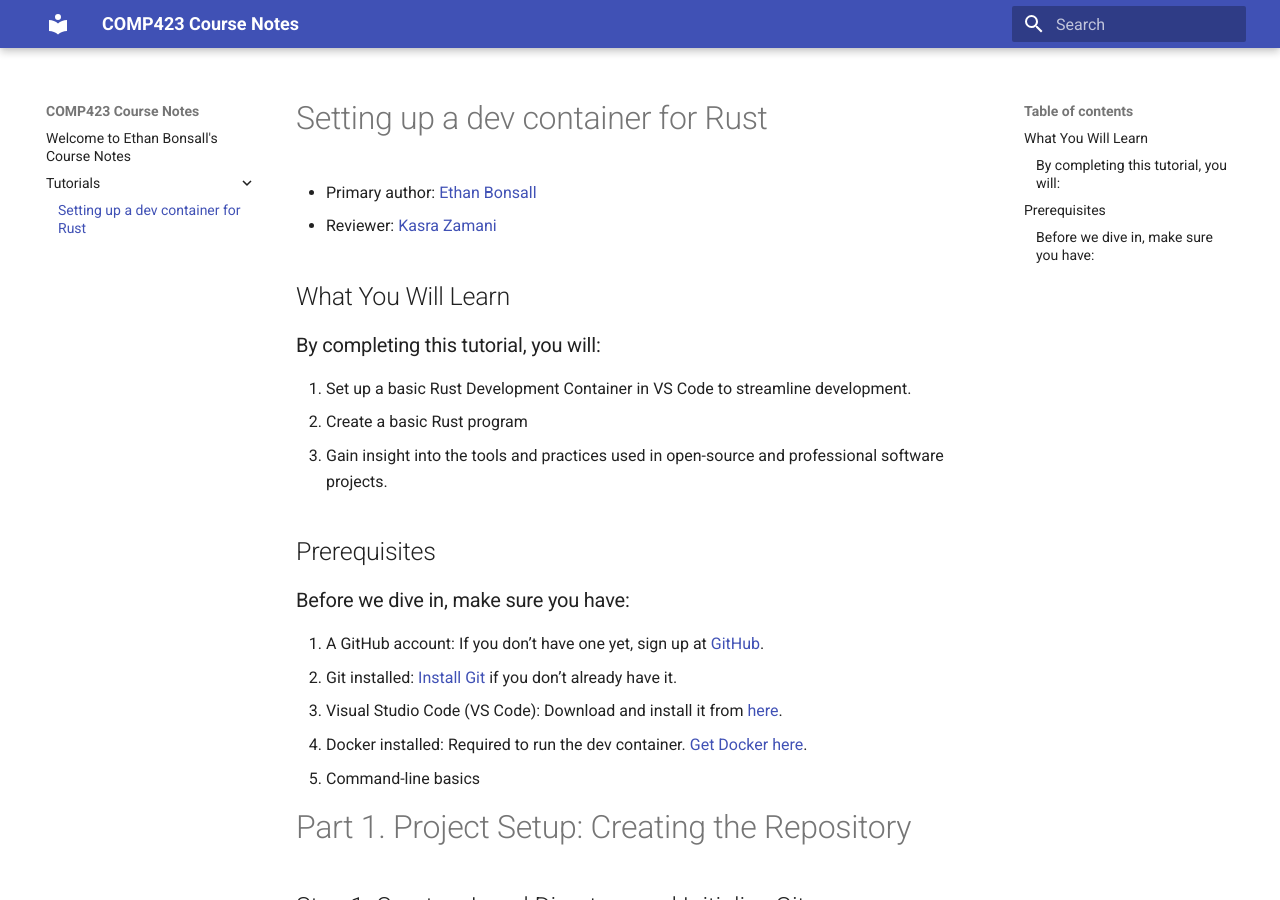
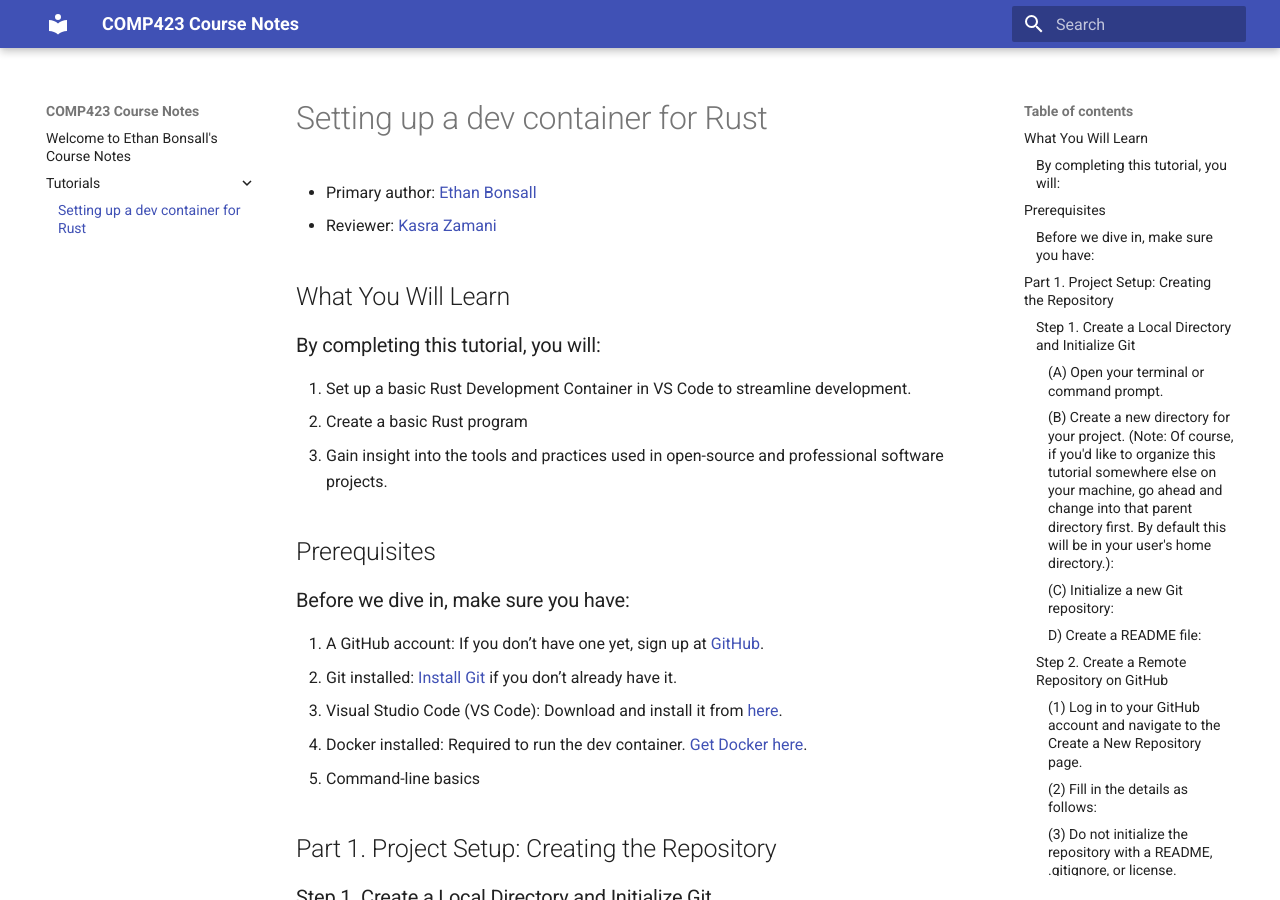
Before and after one commit to ethanbonsall/comp423-course-notes, an MkDocs documentation site: the page built from docs/tutorials/rust-setup.md, in a window 1280 px wide and 900 px high. Built offline with MkDocs 1.6.1 and Material for MkDocs 9.7.7, drawn with Linux system fonts in a browser that asks for light colours.

Commit message:
changed heading sizes

````diff
--- a/docs/tutorials/rust-setup.md
+++ b/docs/tutorials/rust-setup.md
@@ -19,11 +19,11 @@
 4. Docker installed: Required to run the dev container. [Get Docker here](https://www.docker.com/products/docker-desktop/).
 5. Command-line basics
 
-# Part 1. Project Setup: Creating the Repository
-## Step 1. Create a Local Directory and Initialize Git
-### (A) Open your terminal or command prompt.
+## Part 1. Project Setup: Creating the Repository
+### Step 1. Create a Local Directory and Initialize Git
+#### (A) Open your terminal or command prompt.
 
-### (B) Create a new directory for your project. (Note: Of course, if you'd like to organize this tutorial somewhere else on your machine, go ahead and change into that parent directory first. By default this will be in your user's home directory.):
+#### (B) Create a new directory for your project. (Note: Of course, if you'd like to organize this tutorial somewhere else on your machine, go ahead and change into that parent directory first. By default this will be in your user's home directory.):
 
 
 ```
@@ -31,11 +31,11 @@
 cd rust-tutorial
 ```
 
-### (C) Initialize a new Git repository:
+#### (C) Initialize a new Git repository:
 
 `git init`
 
-### D) Create a README file:
+#### D) Create a README file:
 
 
 ```
@@ -43,44 +43,44 @@
 git add README.md
 git commit -m "Initial commit with README"
 ```
-## Step 2. Create a Remote Repository on GitHub
-### (1) Log in to your GitHub account and navigate to the Create a New Repository page.
+### Step 2. Create a Remote Repository on GitHub
+#### (1) Log in to your GitHub account and navigate to the Create a New Repository page.
 
-### (2) Fill in the details as follows:
+#### (2) Fill in the details as follows:
 
 - Repository Name: Rust Tutorial
 - Description: "Tutorial to setup a rust container."
 - Visibility: Public
 
-### (3) Do not initialize the repository with a README, .gitignore, or license.
+#### (3) Do not initialize the repository with a README, .gitignore, or license.
 
-### (4) Click Create Repository.
+#### (4) Click Create Repository.
 
-## Step 3. Link your Local Repository to GitHub
-### (1) Add the GitHub repository as a remote:
+### Step 3. Link your Local Repository to GitHub
+#### (1) Add the GitHub repository as a remote:
 
 
 `git remote add origin https://github.com/<your-username>/comp423-course-notes.git`
 !!! info "Replace <your-username> with your GitHub username."
 
-### (2) Check your default branch name with the subcommand git branch. If it's not main, rename it to main with the following command: git branch -M main. Old versions of git choose the name master for the primary branch, but these days main is the standard primary branch name.
+#### (2) Check your default branch name with the subcommand git branch. If it's not main, rename it to main with the following command: git branch -M main. Old versions of git choose the name master for the primary branch, but these days main is the standard primary branch name.
 
-### (3) Push your local commits to the GitHub repository:
+#### (3) Push your local commits to the GitHub repository:
 
 
 `git push --set-upstream origin main`
 
-### (4) Back in your web browser, refresh your GitHub repository to see that the same commit you made locally has now been pushed to remote. You can use git log locally to see the commit ID and message which should match the ID of the most recent commit on GitHub. This is the result of pushing your changes to your remote repository.
+#### (4) Back in your web browser, refresh your GitHub repository to see that the same commit you made locally has now been pushed to remote. You can use git log locally to see the commit ID and message which should match the ID of the most recent commit on GitHub. This is the result of pushing your changes to your remote repository.
 
-# Part 2. Setting Up the Development Environment
+## Part 2. Setting Up the Development Environment
 
-## Step 1. Add Development Container Configuration
+### Step 1. Add Development Container Configuration
 - In VS Code, open the rust-setup directory. You can do this via: File > Open Folder.
 - Install the Dev Containers extension for VS Code.
 - Create a .devcontainer directory in the root of your project with the following file inside of this "hidden" configuration directory:
 - .devcontainer/devcontainer.json
 
-### The devcontainer.json file defines the configuration for your development environment. Here, we're specifying the following:
+#### The devcontainer.json file defines the configuration for your development environment. Here, we're specifying the following:
 
 - name: A descriptive name for your dev container.
 - image: The Docker image to use, in this case, the latest version of a Python environment. Microsoft maintains a collection of base images for many programming language environments, but you can also create your own!
@@ -99,7 +99,7 @@
   }
 }
 ```
-## Step 2. Reopen the Project in a VSCode Dev Container
+### Step 2. Reopen the Project in a VSCode Dev Container
 
 Reopen the project in the container by pressing Ctrl+Shift+P (or Cmd+Shift+P on Mac), typing "Dev Containers: Reopen in Container," and selecting the option. This may take a few minutes while the image is downloaded and the requirements are installed.
 
````
